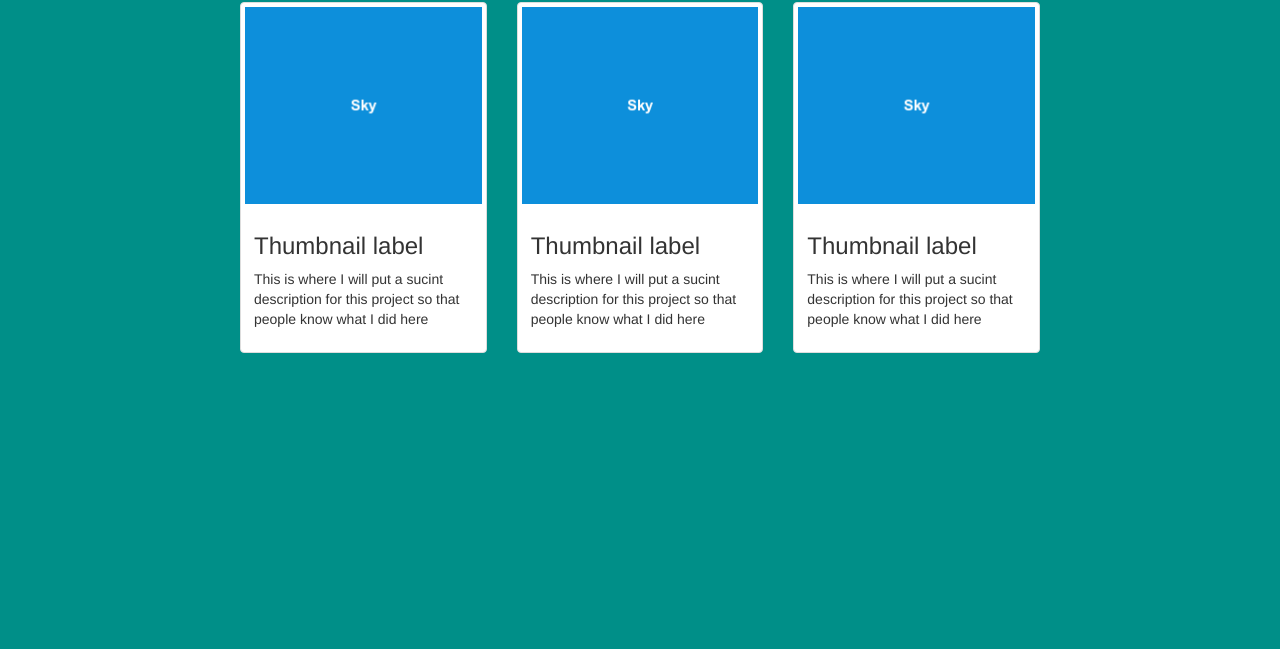
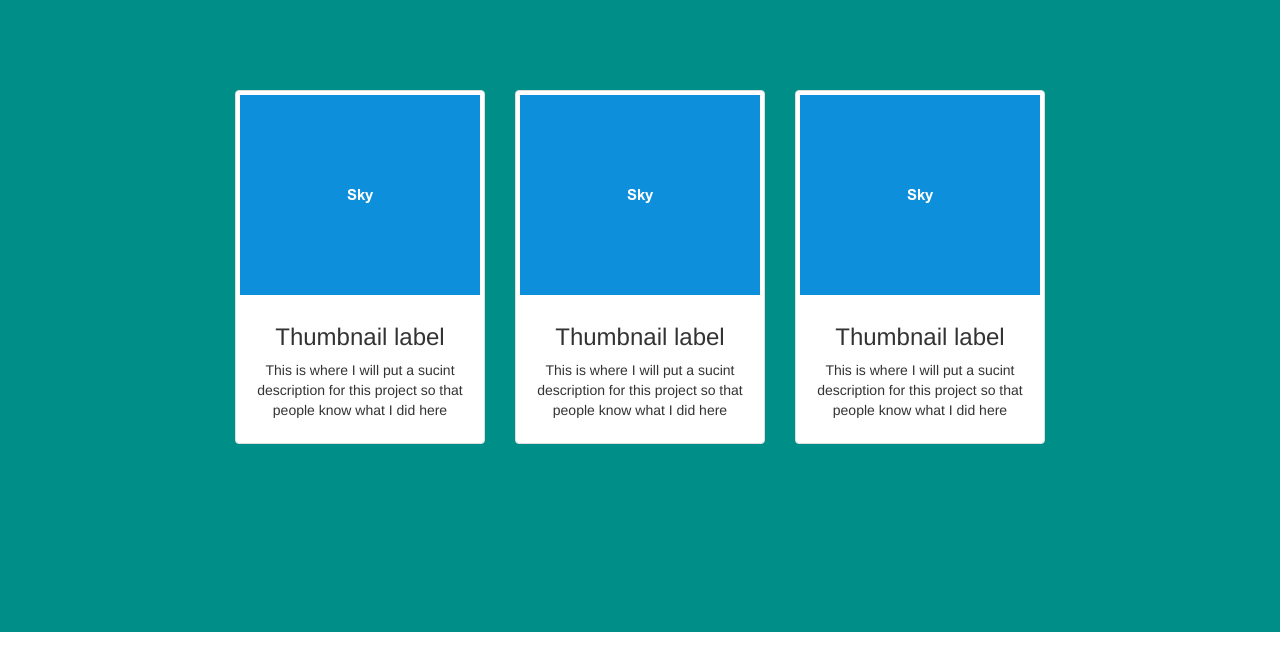
Before and after one commit to Joao-Henrique/JH-Portfolio, a website: page index.html in a window 1280 px wide. Shown: the part 168-817 px from the top of the page. Drawn offline with nearby package versions, Linux system fonts and the light colour scheme.

```diff
--- a/css/styles.css
+++ b/css/styles.css
@@ -7,10 +7,11 @@
 
 .projectsRow {
     margin: auto;
-    max-width: 830px;
-
+    max-width: 840px;
+    padding-top: 20vh;
+    text-align: center;
 }
 
-.col-sm-6 {
-    vertical-align: middle;
+.individualProject{
+    max-width: 280px;
 }
--- a/index.html
+++ b/index.html
@@ -21,6 +21,7 @@
     <!-- CSS -->
     <link href="css\styles.css" rel="stylesheet">
     <link href="css\footer.css" rel="stylesheet">
+    <link href="css\navbar.css" rel="stylesheet">
 </head>
 
 
@@ -30,7 +31,7 @@
 
 <body>
     <!-- NAV BAR -->
-    <nav class="navbar navbar-default">
+    <nav class="navbar navbar-default navbar-fixed-top">
         <div class="container-fluid">
             <div class="navbar-header">
                 <button type="button" class="navbar-toggle collapsed" data-toggle="collapse" data-target="#bs-example-navbar-collapse-1"
@@ -68,7 +69,7 @@
             <h1>JavaScript</h1>
         </div>
         <div class="row projectsRow">
-            <div class="col-sm-6 col-md-4">
+            <div class="col-sm-6 col-md-4 individualProject">
                 <div class="thumbnail">
                     <img src="img/placeholder.png" alt="placeholder">
                     <div class="caption">
@@ -77,7 +78,7 @@
                     </div>
                 </div>
             </div>
-            <div class="col-sm-6 col-md-4">
+            <div class="col-sm-6 col-md-4 individualProject">
                 <div class="thumbnail">
                     <img src="img/placeholder.png" alt="placeholder">
                     <div class="caption">
@@ -86,7 +87,7 @@
                     </div>
                 </div>
             </div>
-            <div class="col-sm-6 col-md-4">
+            <div class="col-sm-6 col-md-4 individualProject">
                 <div class="thumbnail">
                     <img src="img/placeholder.png" alt="placeholder">
                     <div class="caption">
```
Also changed, not shown: css/navbar.css (added).
